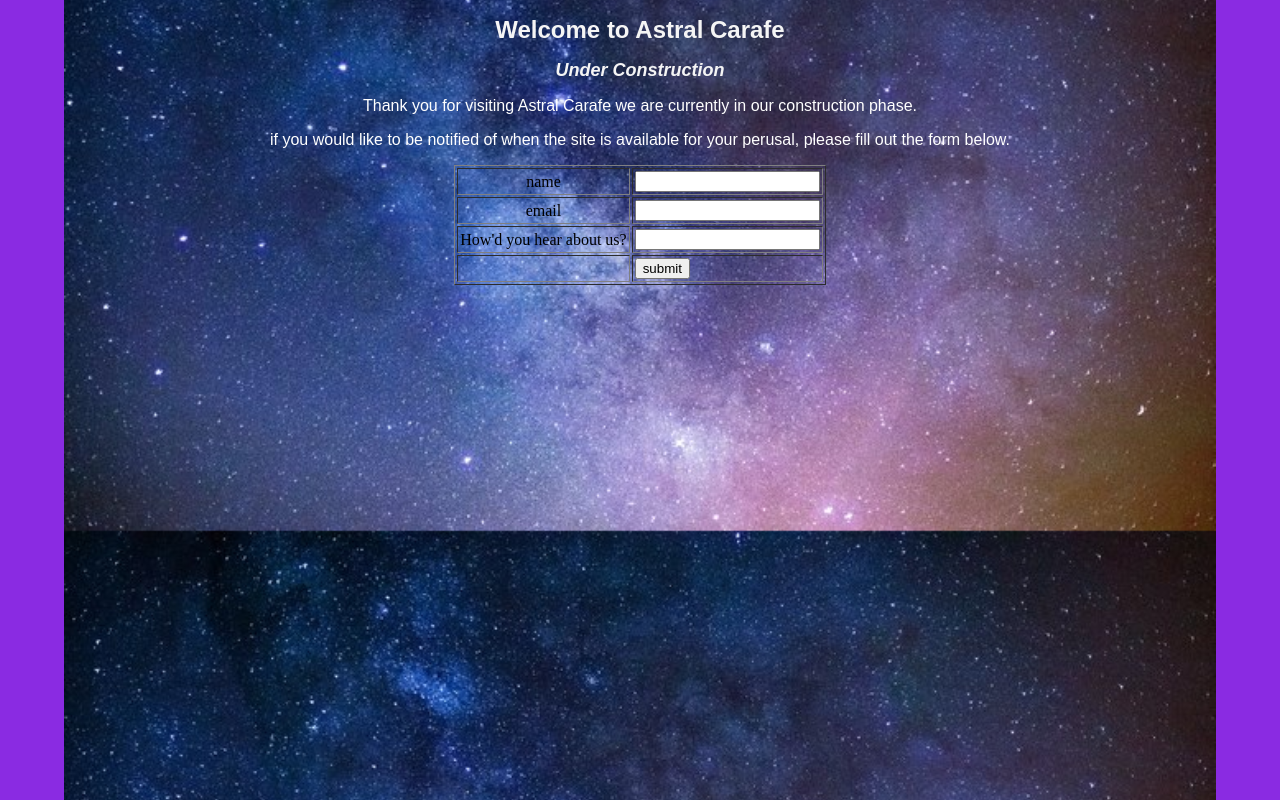
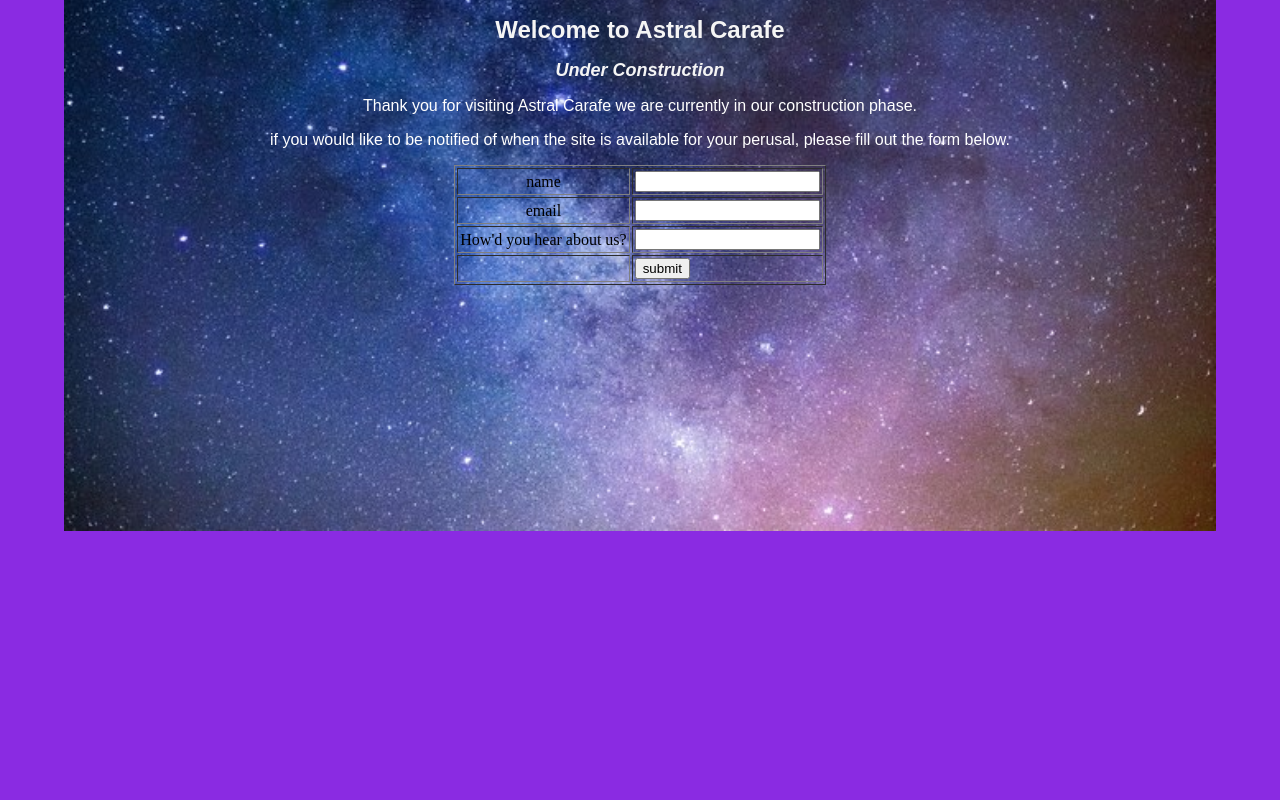
Before and after one commit to carpeomnia777/AstralCarafe, a plain HTML site: page index.html in a window 1280 px wide. Drawn offline with Linux system fonts and the light colour scheme.

Commit message:
Update index.css

```diff
--- a/index.css
+++ b/index.css
@@ -2,7 +2,7 @@ body{
     background-color: blueviolet;
     background-image: url("bgtex.jpg");
     background-position: center;
-    background-repeat: repeat-y;
+    background-repeat: no-repeat;
     background-size: 90%;
 }
 body h2{
```
